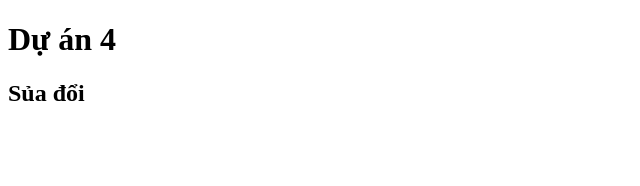
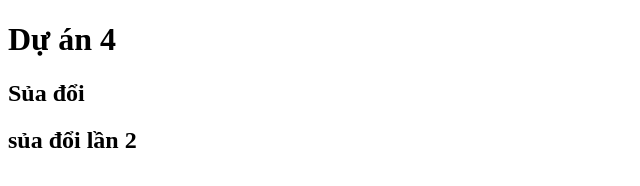
Before and after one commit to tuananh271020k5/duan4, a plain HTML site: page index.html in a window 1280 px wide. Shown: the whole page, without its empty margins (0-640 px from the left). Drawn offline with Linux system fonts and the light colour scheme.

Commit message:
test commit lần 3

```diff
--- a/index.html
+++ b/index.html
@@ -8,5 +8,6 @@
 <body>
     <h1>Dự án 4</h1>
     <h2>Sủa đổi</h2>
+    <h2>sủa đổi lần 2</h2>
 </body>
 </html>
```
